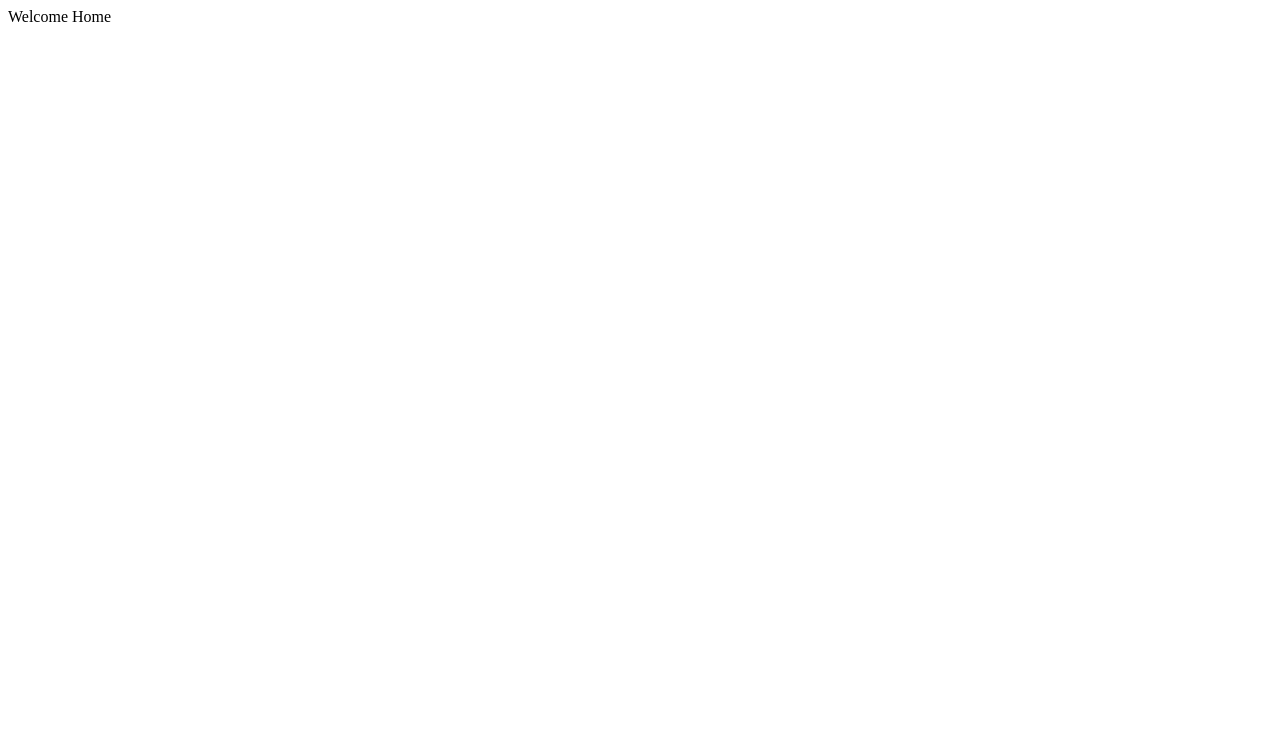
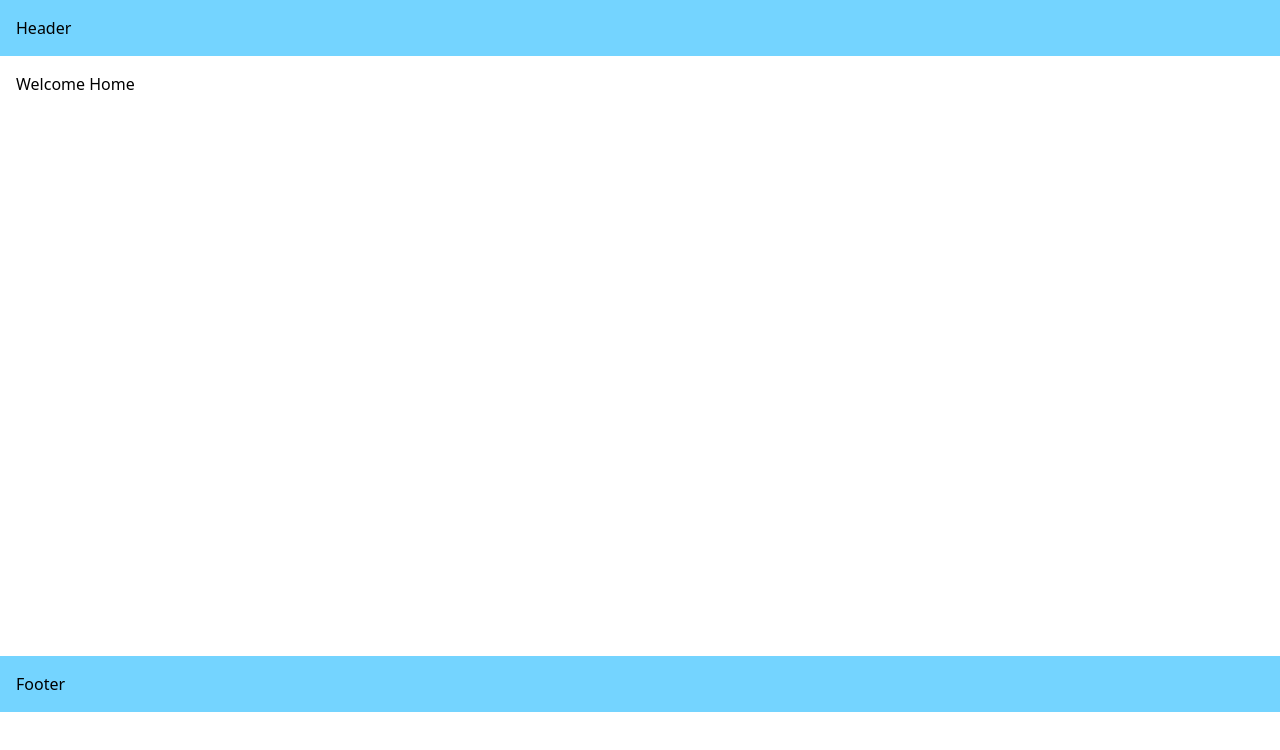
Before and after one commit to iamharshtambe/next-rampup, a Next.js app in the folder routing-demo/: page / in a window 1280 px wide. Shown: the top 750 px of the page. Built offline with nearby package versions, Linux system fonts and the light colour scheme.

Commit message:
add header and footer in layout

```diff
--- /dev/null
+++ b/routing-demo/src/app/globals.css
@@ -0,0 +1 @@
+@import 'tailwindcss';
--- a/routing-demo/src/app/layout.tsx
+++ b/routing-demo/src/app/layout.tsx
@@ -1,3 +1,5 @@
+import './globals.css';
+
 export const metadata = {
   title: 'Routing Demo',
   description: 'Routing concepts explained',
@@ -10,7 +12,13 @@ export default function RootLayout({
 }) {
   return (
     <html lang="en">
-      <body>{children}</body>
+      <body>
+        <header className="w-full bg-sky-300 p-4">Header</header>
+
+        <div className="h-[600px] p-4">{children}</div>
+
+        <footer className="w-full bg-sky-300 p-4">Footer</footer>
+      </body>
     </html>
   );
 }
```
